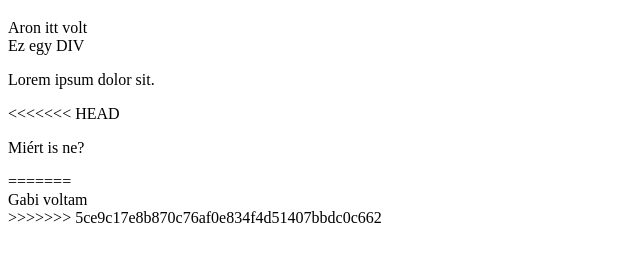
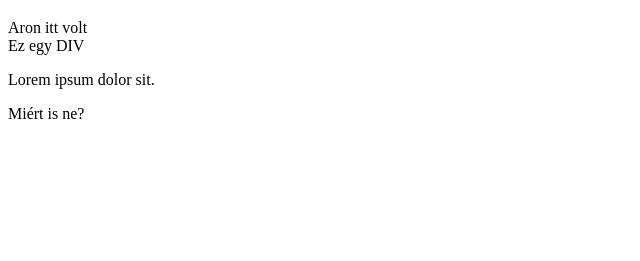
Before and after one commit to neogrady/JanuariSzombatiFrontend, a plain HTML site: page index.html in a window 1280 px wide. Shown: the part 61-322 px from the top of the page, without its empty margins (0-640 px from the left). Drawn offline with Linux system fonts and the light colour scheme.

Commit message:
balazs2 update

```diff
--- a/index.html
+++ b/index.html
@@ -14,11 +14,7 @@
 
     <p>Lorem ipsum dolor sit.</p>
 
-<<<<<<< HEAD
     <p>Miért is ne?</p>
-=======
-    <div>Gabi voltam</div>
->>>>>>> 5ce9c17e8b870c76af0e834f4d51407bbdc0c662
 
 
 </body>
```
